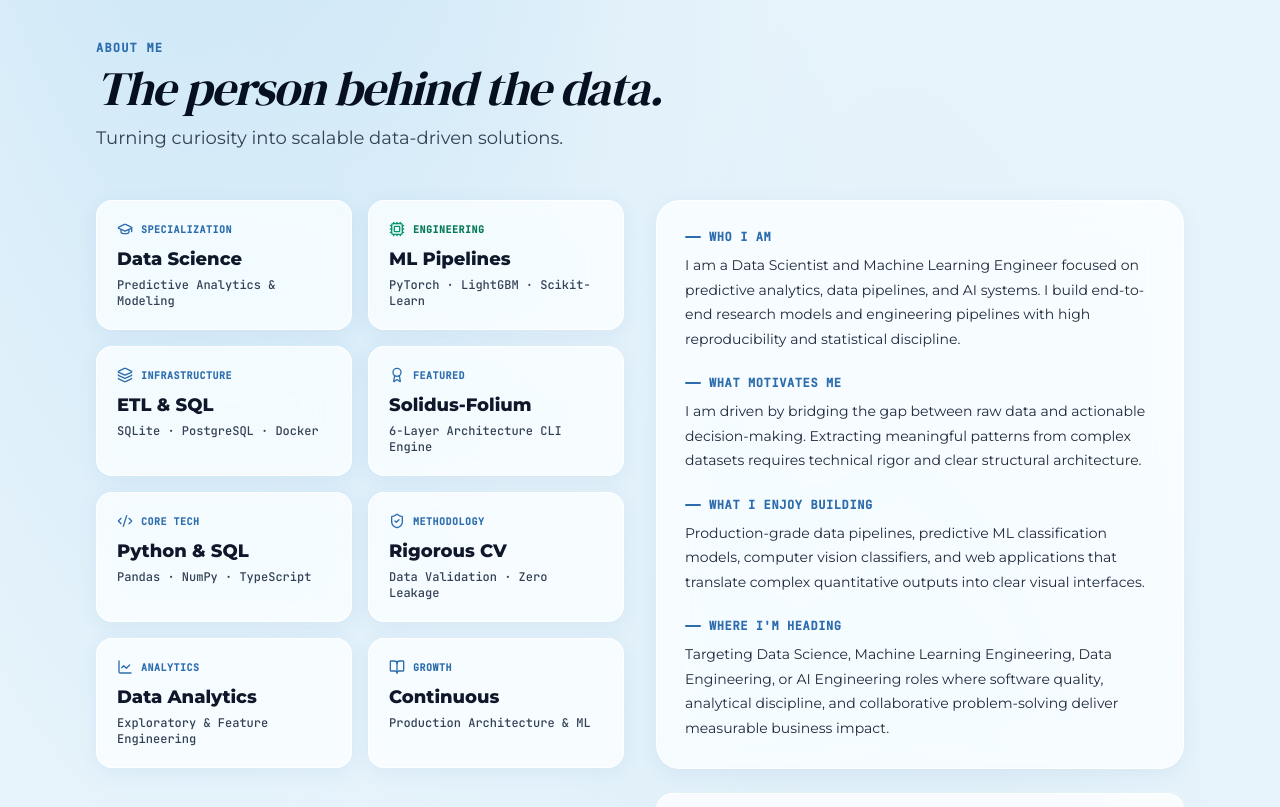
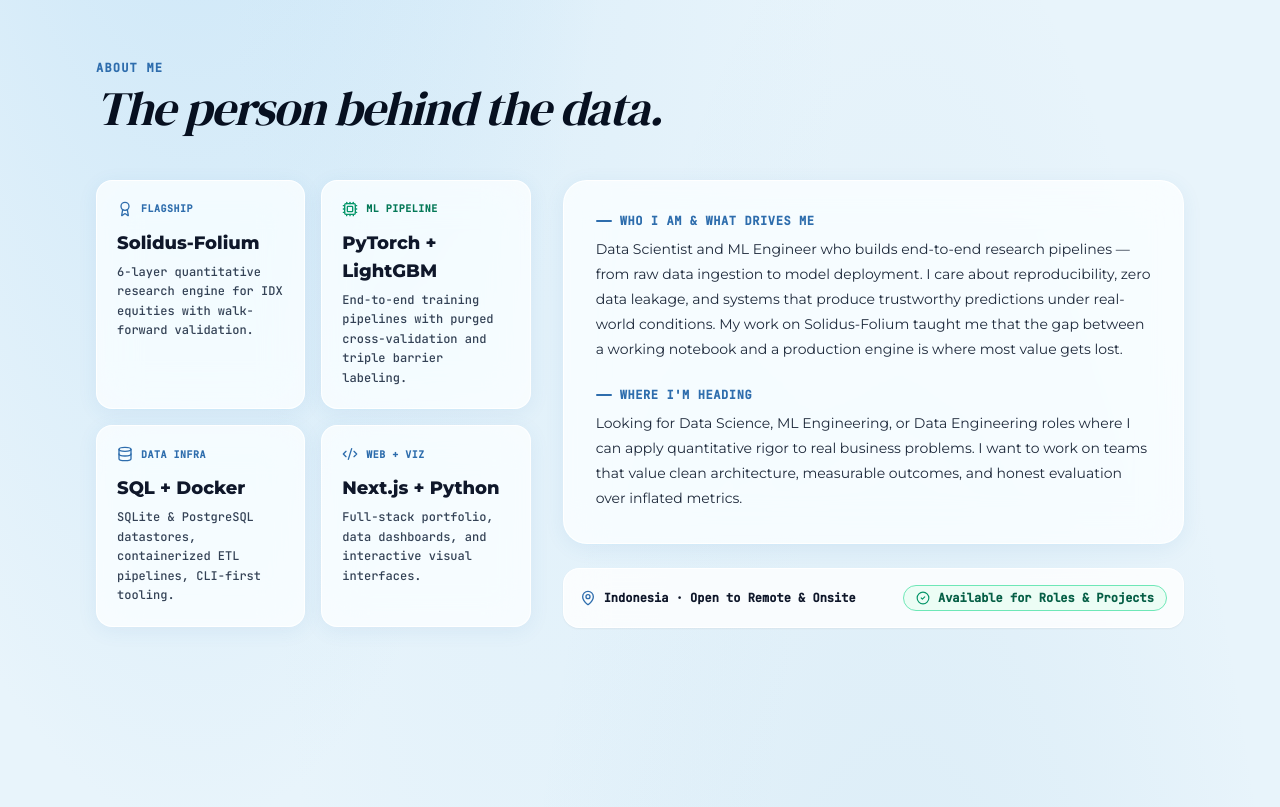
Before and after one commit to Josshua-DSA/Ingenium, a Next.js app: page / in a window 1280 px wide. Shown: the part 1740-2547 px from the top of the page. Built offline with nearby package versions, Linux system fonts and the light colour scheme.

Commit message:
refactor(about): trim to 4 specific stat cards and 2 compact Q&A blocks

```diff
--- a/components/sections/AboutSection.tsx
+++ b/components/sections/AboutSection.tsx
@@ -1,4 +1,4 @@
-import { GraduationCap, Award, Code2, ShieldCheck, MapPin, CheckCircle2, Cpu, LineChart, BookOpen, Layers } from 'lucide-react'
+import { Cpu, Database, Award, Code2, MapPin, CheckCircle2 } from 'lucide-react'
 
 export function AboutSection() {
   return (
@@ -13,133 +13,69 @@ export function AboutSection() {
           <h2 className="font-accent italic text-3xl sm:text-5xl text-text-primary tracking-tight">
             The person behind the data.
           </h2>
-          <p className="text-slate-700 text-base sm:text-lg mt-3 font-display max-w-xl font-medium">
-            Turning curiosity into scalable data-driven solutions.
-          </p>
         </div>
 
-        {/* Fio-style 2-Column Split Layout */}
+        {/* 2-Column Layout: 4 Stat Cards (Left) + 2 Q&A Blocks (Right) */}
         <div className="grid lg:grid-cols-12 gap-8 items-start">
 
-          {/* LEFT COLUMN: 8 Stat & Competency Cards (2x4 Grid) */}
-          <div className="lg:col-span-6 grid grid-cols-1 sm:grid-cols-2 gap-4">
+          {/* LEFT: 4 Specific Stat Cards (2x2 Grid) */}
+          <div className="lg:col-span-5 grid grid-cols-1 sm:grid-cols-2 gap-4">
 
-            {/* Card 1: Specialization */}
-            <div className="backdrop-blur-[20px] backdrop-saturate-[180%] bg-[rgba(255,255,255,0.75)] border border-white/90 border-t-white p-5 rounded-2xl shadow-[0_4px_20px_rgba(46,109,173,0.08)]">
-              <div className="flex items-center space-x-2 text-arctic-blue mb-2">
-                <GraduationCap className="w-4 h-4" />
-                <span className="text-[10px] font-mono font-bold uppercase text-arctic-blue tracking-wider">SPECIALIZATION</span>
+            {/* Card 1: Solidus-Folium — unique flagship project */}
+            <div className="backdrop-blur-[20px] backdrop-saturate-[180%] bg-[rgba(255,255,255,0.75)] border border-white/90 border-t-white p-5 rounded-2xl shadow-[0_4px_20px_rgba(46,109,173,0.08)] hover:-translate-y-1 transition-transform duration-300">
+              <div className="flex items-center space-x-2 text-arctic-blue mb-3">
+                <Award className="w-4 h-4" />
+                <span className="text-[10px] font-mono font-bold uppercase tracking-wider">FLAGSHIP</span>
               </div>
-              <div className="text-lg font-display font-extrabold text-slate-900">Data Science</div>
-              <div className="text-xs font-mono text-slate-700 mt-1 font-medium">Predictive Analytics & Modeling</div>
+              <div className="text-lg font-display font-extrabold text-slate-900">Solidus-Folium</div>
+              <div className="text-xs font-mono text-slate-700 mt-1.5 font-medium leading-relaxed">6-layer quantitative research engine for IDX equities with walk-forward validation.</div>
             </div>
 
-            {/* Card 2: ML Engineering */}
-            <div className="backdrop-blur-[20px] backdrop-saturate-[180%] bg-[rgba(255,255,255,0.75)] border border-white/90 border-t-white p-5 rounded-2xl shadow-[0_4px_20px_rgba(46,109,173,0.08)]">
-              <div className="flex items-center space-x-2 text-emerald-600 mb-2">
+            {/* Card 2: ML Pipeline Architecture — concrete skill */}
+            <div className="backdrop-blur-[20px] backdrop-saturate-[180%] bg-[rgba(255,255,255,0.75)] border border-white/90 border-t-white p-5 rounded-2xl shadow-[0_4px_20px_rgba(46,109,173,0.08)] hover:-translate-y-1 transition-transform duration-300">
+              <div className="flex items-center space-x-2 text-emerald-600 mb-3">
                 <Cpu className="w-4 h-4" />
-                <span className="text-[10px] font-mono font-bold uppercase text-emerald-700 tracking-wider">ENGINEERING</span>
+                <span className="text-[10px] font-mono font-bold uppercase tracking-wider text-emerald-700">ML PIPELINE</span>
               </div>
-              <div className="text-lg font-display font-extrabold text-slate-900">ML Pipelines</div>
-              <div className="text-xs font-mono text-slate-700 mt-1 font-medium">PyTorch · LightGBM · Scikit-Learn</div>
+              <div className="text-lg font-display font-extrabold text-slate-900">PyTorch + LightGBM</div>
+              <div className="text-xs font-mono text-slate-700 mt-1.5 font-medium leading-relaxed">End-to-end training pipelines with purged cross-validation and triple barrier labeling.</div>
             </div>
 
-            {/* Card 3: Data Engineering */}
-            <div className="backdrop-blur-[20px] backdrop-saturate-[180%] bg-[rgba(255,255,255,0.75)] border border-white/90 border-t-white p-5 rounded-2xl shadow-[0_4px_20px_rgba(46,109,173,0.08)]">
-              <div className="flex items-center space-x-2 text-arctic-blue mb-2">
-                <Layers className="w-4 h-4" />
-                <span className="text-[10px] font-mono font-bold uppercase text-arctic-blue tracking-wider">INFRASTRUCTURE</span>
+            {/* Card 3: Data Infrastructure — concrete stack */}
+            <div className="backdrop-blur-[20px] backdrop-saturate-[180%] bg-[rgba(255,255,255,0.75)] border border-white/90 border-t-white p-5 rounded-2xl shadow-[0_4px_20px_rgba(46,109,173,0.08)] hover:-translate-y-1 transition-transform duration-300">
+              <div className="flex items-center space-x-2 text-arctic-blue mb-3">
+                <Database className="w-4 h-4" />
+                <span className="text-[10px] font-mono font-bold uppercase tracking-wider">DATA INFRA</span>
               </div>
-              <div className="text-lg font-display font-extrabold text-slate-900">ETL & SQL</div>
-              <div className="text-xs font-mono text-slate-700 mt-1 font-medium">SQLite · PostgreSQL · Docker</div>
+              <div className="text-lg font-display font-extrabold text-slate-900">SQL + Docker</div>
+              <div className="text-xs font-mono text-slate-700 mt-1.5 font-medium leading-relaxed">SQLite & PostgreSQL datastores, containerized ETL pipelines, CLI-first tooling.</div>
             </div>
 
-            {/* Card 4: Projects */}
-            <div className="backdrop-blur-[20px] backdrop-saturate-[180%] bg-[rgba(255,255,255,0.75)] border border-white/90 border-t-white p-5 rounded-2xl shadow-[0_4px_20px_rgba(46,109,173,0.08)]">
-              <div className="flex items-center space-x-2 text-arctic-blue mb-2">
-                <Award className="w-4 h-4" />
-                <span className="text-[10px] font-mono font-bold uppercase text-arctic-blue tracking-wider">FEATURED</span>
+            {/* Card 4: Web Engineering — concrete output */}
+            <div className="backdrop-blur-[20px] backdrop-saturate-[180%] bg-[rgba(255,255,255,0.75)] border border-white/90 border-t-white p-5 rounded-2xl shadow-[0_4px_20px_rgba(46,109,173,0.08)] hover:-translate-y-1 transition-transform duration-300">
+              <div className="flex items-center space-x-2 text-arctic-blue mb-3">
+                <Code2 className="w-4 h-4" />
+                <span className="text-[10px] font-mono font-bold uppercase tracking-wider">WEB + VIZ</span>
               </div>
-              <div className="text-lg font-display font-extrabold text-slate-900">Solidus-Folium</div>
-              <div className="text-xs font-mono text-slate-700 mt-1 font-medium">6-Layer Architecture CLI Engine</div>
-            </div>
-
-            {/* Card 5: Core Tech Stack */}
-            <div className="backdrop-blur-[20px] backdrop-saturate-[180%] bg-[rgba(255,255,255,0.75)] border border-white/90 border-t-white p-5 rounded-2xl shadow-[0_4px_20px_rgba(46,109,173,0.08)]">
-              <div className="flex items-center space-x-2 text-arctic-blue mb-2">
-                <Code2 className="w-4 h-4" />
-                <span className="text-[10px] font-mono font-bold uppercase text-arctic-blue tracking-wider">CORE TECH</span>
-              </div>
-              <div className="text-lg font-display font-extrabold text-slate-900">Python & SQL</div>
-              <div className="text-xs font-mono text-slate-700 mt-1 font-medium">Pandas · NumPy · TypeScript</div>
-            </div>
-
-            {/* Card 6: Methodology */}
-            <div className="backdrop-blur-[20px] backdrop-saturate-[180%] bg-[rgba(255,255,255,0.75)] border border-white/90 border-t-white p-5 rounded-2xl shadow-[0_4px_20px_rgba(46,109,173,0.08)]">
-              <div className="flex items-center space-x-2 text-arctic-blue mb-2">
-                <ShieldCheck className="w-4 h-4" />
-                <span className="text-[10px] font-mono font-bold uppercase text-arctic-blue tracking-wider">METHODOLOGY</span>
-              </div>
-              <div className="text-lg font-display font-extrabold text-slate-900">Rigorous CV</div>
-              <div className="text-xs font-mono text-slate-700 mt-1 font-medium">Data Validation · Zero Leakage</div>
-            </div>
-
-            {/* Card 7: Analytics */}
-            <div className="backdrop-blur-[20px] backdrop-saturate-[180%] bg-[rgba(255,255,255,0.75)] border border-white/90 border-t-white p-5 rounded-2xl shadow-[0_4px_20px_rgba(46,109,173,0.08)]">
-              <div className="flex items-center space-x-2 text-arctic-blue mb-2">
-                <LineChart className="w-4 h-4" />
-                <span className="text-[10px] font-mono font-bold uppercase text-arctic-blue tracking-wider">ANALYTICS</span>
-              </div>
-              <div className="text-lg font-display font-extrabold text-slate-900">Data Analytics</div>
-              <div className="text-xs font-mono text-slate-700 mt-1 font-medium">Exploratory & Feature Engineering</div>
-            </div>
-
-            {/* Card 8: Growth */}
-            <div className="backdrop-blur-[20px] backdrop-saturate-[180%] bg-[rgba(255,255,255,0.75)] border border-white/90 border-t-white p-5 rounded-2xl shadow-[0_4px_20px_rgba(46,109,173,0.08)]">
-              <div className="flex items-center space-x-2 text-arctic-blue mb-2">
-                <BookOpen className="w-4 h-4" />
-                <span className="text-[10px] font-mono font-bold uppercase text-arctic-blue tracking-wider">GROWTH</span>
-              </div>
-              <div className="text-lg font-display font-extrabold text-slate-900">Continuous</div>
-              <div className="text-xs font-mono text-slate-700 mt-1 font-medium">Production Architecture & ML</div>
+              <div className="text-lg font-display font-extrabold text-slate-900">Next.js + Python</div>
+              <div className="text-xs font-mono text-slate-700 mt-1.5 font-medium leading-relaxed">Full-stack portfolio, data dashboards, and interactive visual interfaces.</div>
             </div>
 
           </div>
 
-          {/* RIGHT COLUMN: 4 Narrative Q&A Blocks (Fio-style Stack) */}
-          <div className="lg:col-span-6 space-y-6">
-            <div className="backdrop-blur-[20px] backdrop-saturate-[180%] bg-[rgba(255,255,255,0.75)] border border-white/90 border-t-white p-7 rounded-3xl space-y-6 shadow-[0_4px_20px_rgba(46,109,173,0.08)]">
+          {/* RIGHT: 2 Compact Q&A Blocks + Status Bar */}
+          <div className="lg:col-span-7 space-y-6">
+            <div className="backdrop-blur-[20px] backdrop-saturate-[180%] bg-[rgba(255,255,255,0.75)] border border-white/90 border-t-white p-8 rounded-3xl space-y-6 shadow-[0_4px_20px_rgba(46,109,173,0.08)]">
 
               <div>
                 <div className="flex items-center space-x-2 mb-2">
                   <span className="h-0.5 w-4 bg-arctic-blue rounded-full" />
-                  <span className="font-mono text-xs uppercase text-arctic-blue tracking-wider font-extrabold">WHO I AM</span>
+                  <span className="font-mono text-xs uppercase text-arctic-blue tracking-wider font-extrabold">WHO I AM & WHAT DRIVES ME</span>
                 </div>
-                <p className="text-slate-800 text-sm leading-[1.75] font-display font-medium">
-                  I am a Data Scientist and Machine Learning Engineer focused on predictive analytics, data pipelines, and AI systems.
-                  I build end-to-end research models and engineering pipelines with high reproducibility and statistical discipline.
-                </p>
-              </div>
-
-              <div>
-                <div className="flex items-center space-x-2 mb-2">
-                  <span className="h-0.5 w-4 bg-arctic-blue rounded-full" />
-                  <span className="font-mono text-xs uppercase text-arctic-blue tracking-wider font-extrabold">WHAT MOTIVATES ME</span>
-                </div>
-                <p className="text-slate-800 text-sm leading-[1.75] font-display font-medium">
-                  I am driven by bridging the gap between raw data and actionable decision-making.
-                  Extracting meaningful patterns from complex datasets requires technical rigor and clear structural architecture.
-                </p>
-              </div>
-
-              <div>
-                <div className="flex items-center space-x-2 mb-2">
-                  <span className="h-0.5 w-4 bg-arctic-blue rounded-full" />
-                  <span className="font-mono text-xs uppercase text-arctic-blue tracking-wider font-extrabold">WHAT I ENJOY BUILDING</span>
-                </div>
-                <p className="text-slate-800 text-sm leading-[1.75] font-display font-medium">
-                  Production-grade data pipelines, predictive ML classification models, computer vision classifiers,
-                  and web applications that translate complex quantitative outputs into clear visual interfaces.
+                <p className="text-slate-800 text-sm leading-[1.8] font-display font-medium">
+                  Data Scientist and ML Engineer who builds end-to-end research pipelines — from raw data ingestion to model deployment.
+                  I care about reproducibility, zero data leakage, and systems that produce trustworthy predictions under real-world conditions.
+                  My work on Solidus-Folium taught me that the gap between a working notebook and a production engine is where most value gets lost.
                 </p>
               </div>
 
@@ -148,9 +84,10 @@ export function AboutSection() {
                   <span className="h-0.5 w-4 bg-arctic-blue rounded-full" />
                   <span className="font-mono text-xs uppercase text-arctic-blue tracking-wider font-extrabold">WHERE I&apos;M HEADING</span>
                 </div>
-                <p className="text-slate-800 text-sm leading-[1.75] font-display font-medium">
-                  Targeting Data Science, Machine Learning Engineering, Data Engineering, or AI Engineering roles where software quality,
-                  analytical discipline, and collaborative problem-solving deliver measurable business impact.
+                <p className="text-slate-800 text-sm leading-[1.8] font-display font-medium">
+                  Looking for Data Science, ML Engineering, or Data Engineering roles where I can apply quantitative rigor
+                  to real business problems. I want to work on teams that value clean architecture, measurable outcomes,
+                  and honest evaluation over inflated metrics.
                 </p>
               </div>
 
@@ -160,7 +97,7 @@ export function AboutSection() {
             <div className="backdrop-blur-[20px] bg-white/80 border border-white/90 border-t-white p-4 rounded-2xl flex flex-wrap items-center justify-between gap-3 text-xs font-mono text-slate-700 shadow-sm">
               <div className="flex items-center space-x-2">
                 <MapPin className="w-4 h-4 text-arctic-blue" />
-                <span className="font-bold text-slate-900">Indonesia · Open to Remote & Onsite Roles</span>
+                <span className="font-bold text-slate-900">Indonesia · Open to Remote & Onsite</span>
               </div>
               <div className="flex items-center space-x-2 text-emerald-800 bg-emerald-50 border border-emerald-300 px-3 py-1 rounded-full font-bold">
                 <CheckCircle2 className="w-3.5 h-3.5 text-emerald-600" />
```
